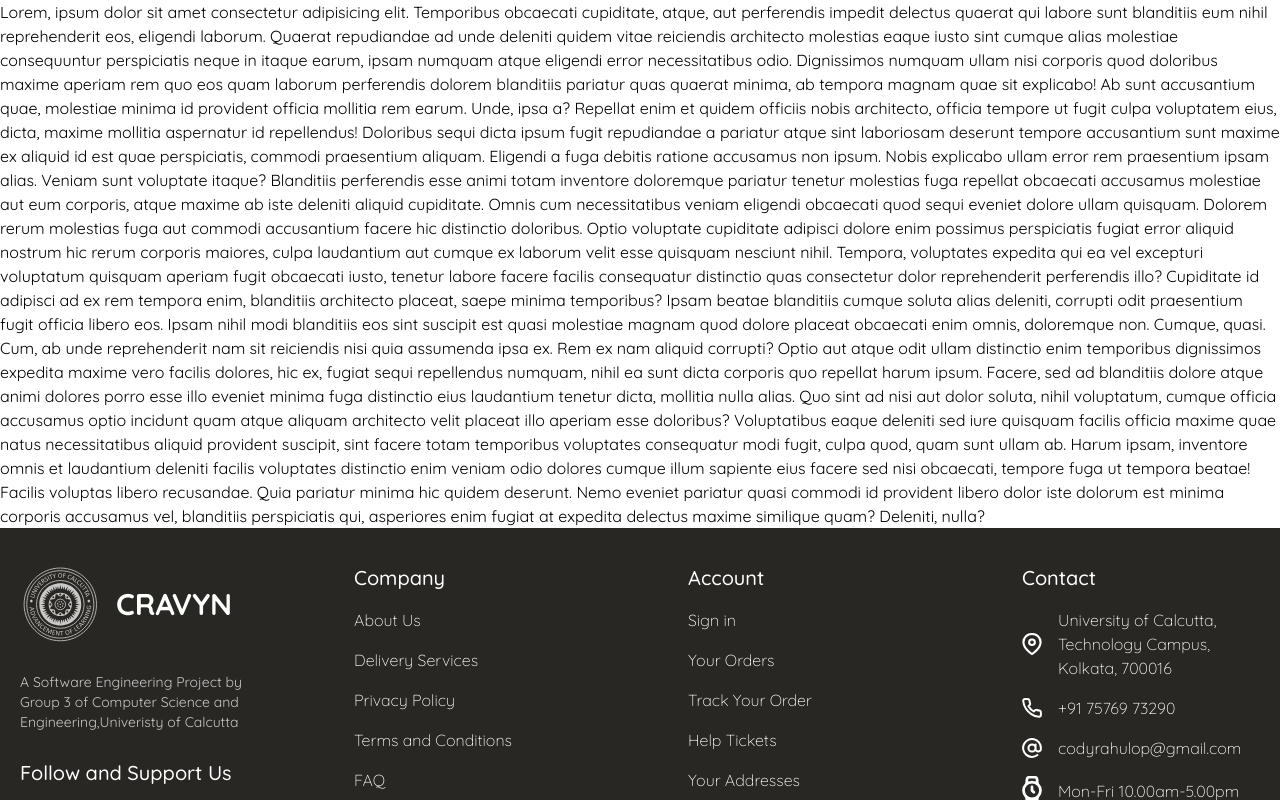
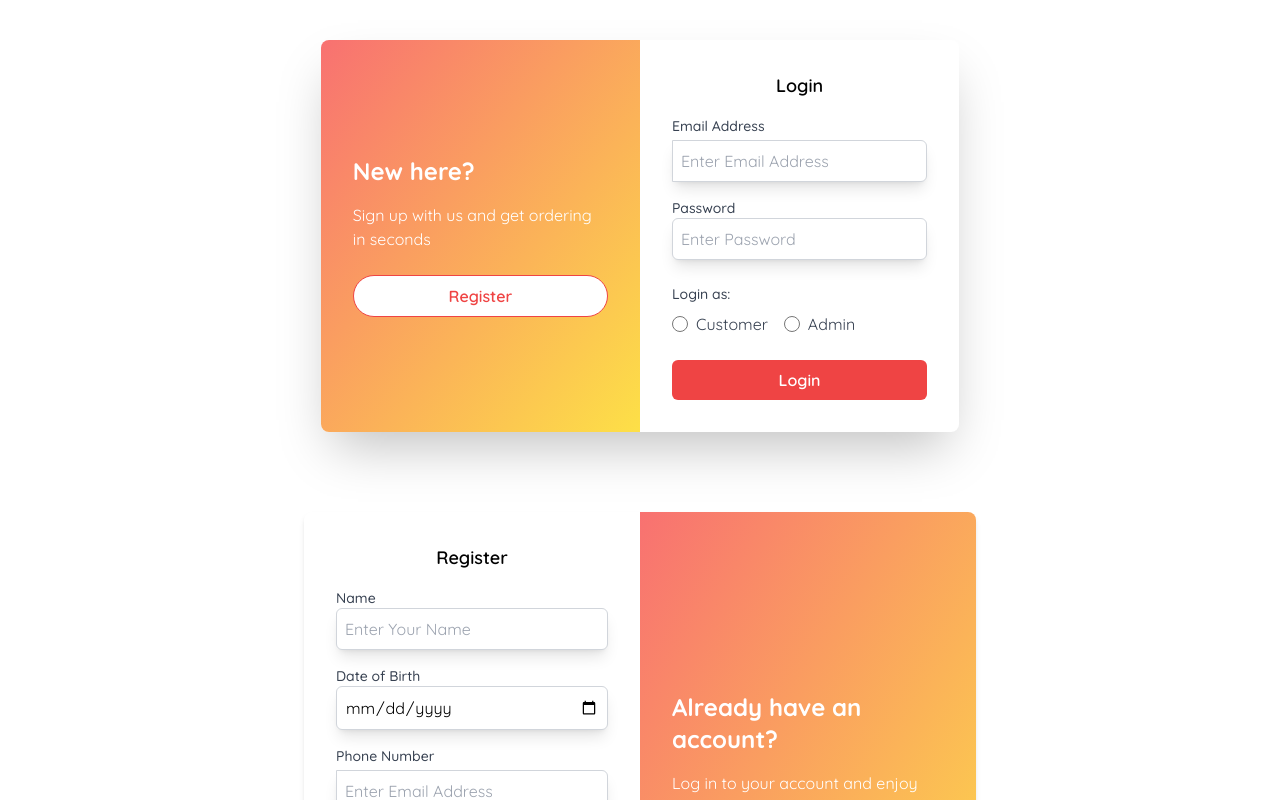
Before and after one commit to rahulc0dy/cravyn-web-frontend, a Next.js app: page / in a window 1280 px wide. Shown: the top 800 px of the page. Built offline with nearby package versions, Linux system fonts and the light colour scheme.

Commit message:
feat/login

```diff
--- a/app/layout.jsx
+++ b/app/layout.jsx
@@ -2,6 +2,8 @@ import { Nunito, Quicksand } from "next/font/google";
 import "@styles/globals.css";
 import Navbar from "@components/Navbar";
 import Footer from "@components/Footer";
+import Login from "@components/Login"
+import Register from "@components/Register"
 
 const nunito = Nunito({ subsets: ["latin", "latin-ext"] });
 
@@ -17,10 +19,10 @@ export default function RootLayout({ children }) {
     <html lang="en">
       <body
         className={`${nunito.className} ${quickSand.className} antialiased`}
-      >
-        <Navbar />
-        <main className="max-w-screen-2xl mx-auto">{children}</main>
-        <Footer />
+      ><main className="max-w-screen-2xl mx-auto">{children}</main>
+        <Login/>
+        <Register/>
+        <Footer/>
       </body>
     </html>
   );
--- a/app/page.jsx
+++ b/app/page.jsx
@@ -1,58 +1,7 @@
 export default function Home() {
   return (
     <div className="">
-      Lorem, ipsum dolor sit amet consectetur adipisicing elit. Temporibus
-      obcaecati cupiditate, atque, aut perferendis impedit delectus quaerat qui
-      labore sunt blanditiis eum nihil reprehenderit eos, eligendi laborum.
-      Quaerat repudiandae ad unde deleniti quidem vitae reiciendis architecto
-      molestias eaque iusto sint cumque alias molestiae consequuntur
-      perspiciatis neque in itaque earum, ipsam numquam atque eligendi error
-      necessitatibus odio. Dignissimos numquam ullam nisi corporis quod
-      doloribus maxime aperiam rem quo eos quam laborum perferendis dolorem
-      blanditiis pariatur quas quaerat minima, ab tempora magnam quae sit
-      explicabo! Ab sunt accusantium quae, molestiae minima id provident officia
-      mollitia rem earum. Unde, ipsa a? Repellat enim et quidem officiis nobis
-      architecto, officia tempore ut fugit culpa voluptatem eius, dicta, maxime
-      mollitia aspernatur id repellendus! Doloribus sequi dicta ipsum fugit
-      repudiandae a pariatur atque sint laboriosam deserunt tempore accusantium
-      sunt maxime ex aliquid id est quae perspiciatis, commodi praesentium
-      aliquam. Eligendi a fuga debitis ratione accusamus non ipsum. Nobis
-      explicabo ullam error rem praesentium ipsam alias. Veniam sunt voluptate
-      itaque? Blanditiis perferendis esse animi totam inventore doloremque
-      pariatur tenetur molestias fuga repellat obcaecati accusamus molestiae aut
-      eum corporis, atque maxime ab iste deleniti aliquid cupiditate. Omnis cum
-      necessitatibus veniam eligendi obcaecati quod sequi eveniet dolore ullam
-      quisquam. Dolorem rerum molestias fuga aut commodi accusantium facere hic
-      distinctio doloribus. Optio voluptate cupiditate adipisci dolore enim
-      possimus perspiciatis fugiat error aliquid nostrum hic rerum corporis
-      maiores, culpa laudantium aut cumque ex laborum velit esse quisquam
-      nesciunt nihil. Tempora, voluptates expedita qui ea vel excepturi
-      voluptatum quisquam aperiam fugit obcaecati iusto, tenetur labore facere
-      facilis consequatur distinctio quas consectetur dolor reprehenderit
-      perferendis illo? Cupiditate id adipisci ad ex rem tempora enim,
-      blanditiis architecto placeat, saepe minima temporibus? Ipsam beatae
-      blanditiis cumque soluta alias deleniti, corrupti odit praesentium fugit
-      officia libero eos. Ipsam nihil modi blanditiis eos sint suscipit est
-      quasi molestiae magnam quod dolore placeat obcaecati enim omnis,
-      doloremque non. Cumque, quasi. Cum, ab unde reprehenderit nam sit
-      reiciendis nisi quia assumenda ipsa ex. Rem ex nam aliquid corrupti? Optio
-      aut atque odit ullam distinctio enim temporibus dignissimos expedita
-      maxime vero facilis dolores, hic ex, fugiat sequi repellendus numquam,
-      nihil ea sunt dicta corporis quo repellat harum ipsum. Facere, sed ad
-      blanditiis dolore atque animi dolores porro esse illo eveniet minima fuga
-      distinctio eius laudantium tenetur dicta, mollitia nulla alias. Quo sint
-      ad nisi aut dolor soluta, nihil voluptatum, cumque officia accusamus optio
-      incidunt quam atque aliquam architecto velit placeat illo aperiam esse
-      doloribus? Voluptatibus eaque deleniti sed iure quisquam facilis officia
-      maxime quae natus necessitatibus aliquid provident suscipit, sint facere
-      totam temporibus voluptates consequatur modi fugit, culpa quod, quam sunt
-      ullam ab. Harum ipsam, inventore omnis et laudantium deleniti facilis
-      voluptates distinctio enim veniam odio dolores cumque illum sapiente eius
-      facere sed nisi obcaecati, tempore fuga ut tempora beatae! Facilis
-      voluptas libero recusandae. Quia pariatur minima hic quidem deserunt. Nemo
-      eveniet pariatur quasi commodi id provident libero dolor iste dolorum est
-      minima corporis accusamus vel, blanditiis perspiciatis qui, asperiores
-      enim fugiat at expedita delectus maxime similique quam? Deleniti, nulla?
+
     </div>
   );
 }
--- /dev/null
+++ b/components/Login.jsx
@@ -0,0 +1,45 @@
+const AuthForm=() =>{
+    return <div className="flex items-center justify-center">
+    <div class="m-10 bg-white shadow-2xl rounded-lg flex max-w-2xl">
+        <div class="bg-gradient-to-br from-red-400 to-yellow-300 p-8 rounded-l-lg w-1/2 flex flex-col justify-center">
+            <h2 class="text-2xl font-bold text-white mb-4">New here?</h2>
+            <p class="text-white mb-6">Sign up with us and get ordering in seconds</p>
+            <button class="text-red-500 bg-white border border-red-500 rounded-full py-2 px-6 font-semibold transition duration-300 hover:bg-red-500 hover:text-white">Register</button>
+        </div>
+
+        <div class="p-8 w-1/2 flex flex-col justify-center">
+            <h2 class="text-lg font-semibold mb-4 text-center">Login</h2>
+
+            <div class="mb-4">
+                <label for="phone" class="block text-sm font-medium text-gray-700">Email Address</label>
+                <div class="flex mt-1">
+                    <input type="email" id="email" class="border border-gray-300 p-2 rounded-r-md w-full shadow-lg" placeholder="Enter Email Address"></input>
+                </div>
+            </div>
+
+            <div class="mb-6">
+                <label for="password" class="block text-sm font-medium text-gray-700">Password</label>
+                <input type="password" id="password" class="border border-gray-300 p-2 rounded-md w-full shadow-lg" placeholder="Enter Password"></input>
+            </div>
+
+            <div class="mb-6">
+                <label class="block text-sm font-medium text-gray-700 mb-2">Login as:</label>
+                <div class="flex items-center space-x-4">
+                    <label class="flex items-center">
+                        <input type="radio" name="role" value="customer" class="accent-red-500 form-radio text-red-500 h-4 w-4"></input>
+                        <span class="ml-2 text-gray-700">Customer</span>
+                    </label>
+                    <label class="flex items-center">
+                        <input type="radio" name="role" value="admin" class="accent-red-500 form-radio text-red-500 h-4 w-4"></input>
+                        <span class="ml-2 text-gray-700">Admin</span>
+                    </label>
+                </div>
+            </div>
+
+            <button class="w-full bg-red-500 text-white py-2 rounded-md font-semibold transition duration-300 hover:bg-red-600">Login</button>
+        </div>
+    </div>
+    </div>
+}
+
+export default AuthForm;
--- /dev/null
+++ b/components/Register.jsx
@@ -0,0 +1,46 @@
+const Register=() =>{
+    return <div class="flex items-center justify-center">
+        <div class="bg-white shadow-md rounded-lg flex max-w-2xl mx-5 m-10">
+        <div class="p-8 w-1/2 flex flex-col justify-center">
+            <h2 class="text-lg font-semibold mb-4 text-center">Register</h2>
+
+            <div class="mb-4">
+                <label for="name" class="block text-sm font-medium text-gray-700">Name</label>
+                <input type="text" id="name" class="shadow-lg border border-gray-300 p-2 rounded-md w-full" placeholder="Enter Your Name"></input>
+            </div>
+
+            <div class="mb-4">
+                <label for="dob" class="block text-sm font-medium text-gray-700">Date of Birth</label>
+                <input type="date" id="dob" class="shadow-lg border border-gray-300 p-2 rounded-md w-full"></input>
+            </div>
+
+            <div class="mb-4">
+                <label for="phone" class="block text-sm font-medium text-gray-700">Phone Number</label>
+                <div class="flex mt-1">
+                    <input type="email" id="email" class="shadow-lg border border-gray-300 p-2 rounded-r-md w-full" placeholder="Enter Email Address"></input>
+                </div>
+            </div>
+
+            <div class="mb-4">
+                <label for="password" class="block text-sm font-medium text-gray-700">Password</label>
+                <input type="password" id="password" class="shadow-lg border border-gray-300 p-2 rounded-md w-full" placeholder="Enter Password"></input>
+            </div>
+
+            <div class="mb-6">
+                <label for="confirm-password" class="block text-sm font-medium text-gray-700">Confirm Password</label>
+                <input type="password" id="confirm-password" class="shadow-lg border border-gray-300 p-2 rounded-md w-full" placeholder="Confirm Password"></input>
+            </div>
+
+            <button class="w-full bg-red-500 text-white py-2 rounded-md font-semibold transition duration-300 hover:bg-red-600">Continue</button>
+        </div>
+
+        <div class="bg-gradient-to-br from-red-400 to-yellow-300 p-8 rounded-r-lg w-1/2 flex flex-col justify-center">
+            <h2 class="text-2xl font-bold text-white mb-4">Already have an account?</h2>
+            <p class="text-white mb-6">Log in to your account and enjoy our services and offers.</p>
+            <button class="text-red-500 bg-white border border-red-500 rounded-full py-2 px-6 font-semibold transition duration-300 hover:bg-red-500 hover:text-white">Sign In</button>
+        </div>
+    </div>
+</div>
+}
+
+export default Register;
```
